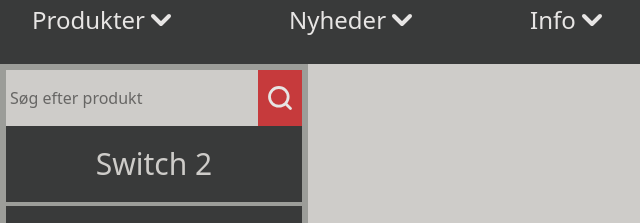
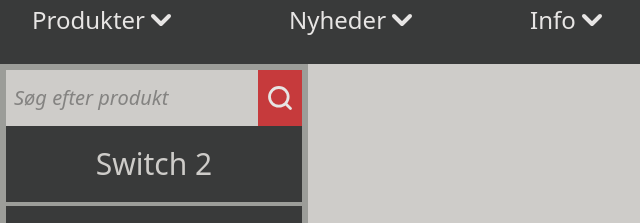
Before and after one commit to kodeaberne/eksamen-f25, an Astro site: page / in a window 1280 px wide. Shown: the part 128-351 px from the top of the page, 0-640 px from the left. Built offline with nearby package versions, Linux system fonts and the light colour scheme; Astro itself is replaced by a stand-in of ours.

Commit message:
fix(font): change font in search field.
Changed font in search field.

```diff
--- a/src/pages/index.astro
+++ b/src/pages/index.astro
@@ -8,7 +8,7 @@ import searchIcon from "../assets/images/search.svg";
     <section class="w-full | grid grid-cols-1 sm:grid-cols-4 gap-4">
         <div id="catMenu" class="col-span-1 | flex flex-col | border-6 border-border-grey">
             <form action="" method="get" class="flex flex-row h-14 | justify-between">
-                <input type="text" placeholder="Søg efter produkt" class="w-85/100 pl-1"/>
+                <input type="text" placeholder="Søg efter produkt" class="w-85/100 pl-2 font-pill italic text-xl text-text-body"/>
                 <button type="submit" class="w-15/100 bg-surface-search | flex | justify-center | items-center">
                     <Image src={searchIcon} alt="Søg" class="w-7 h-7" />
                 </button>
```
